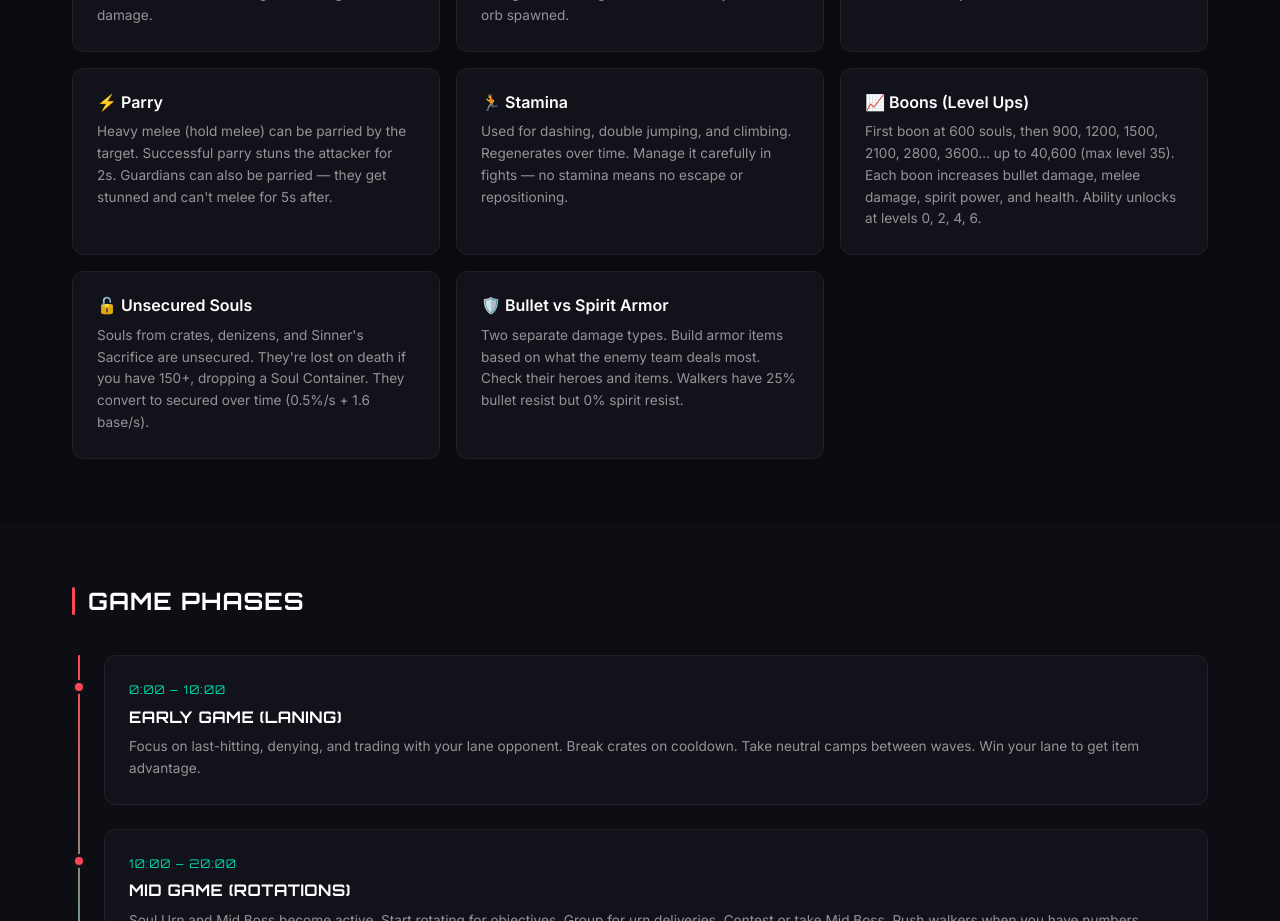
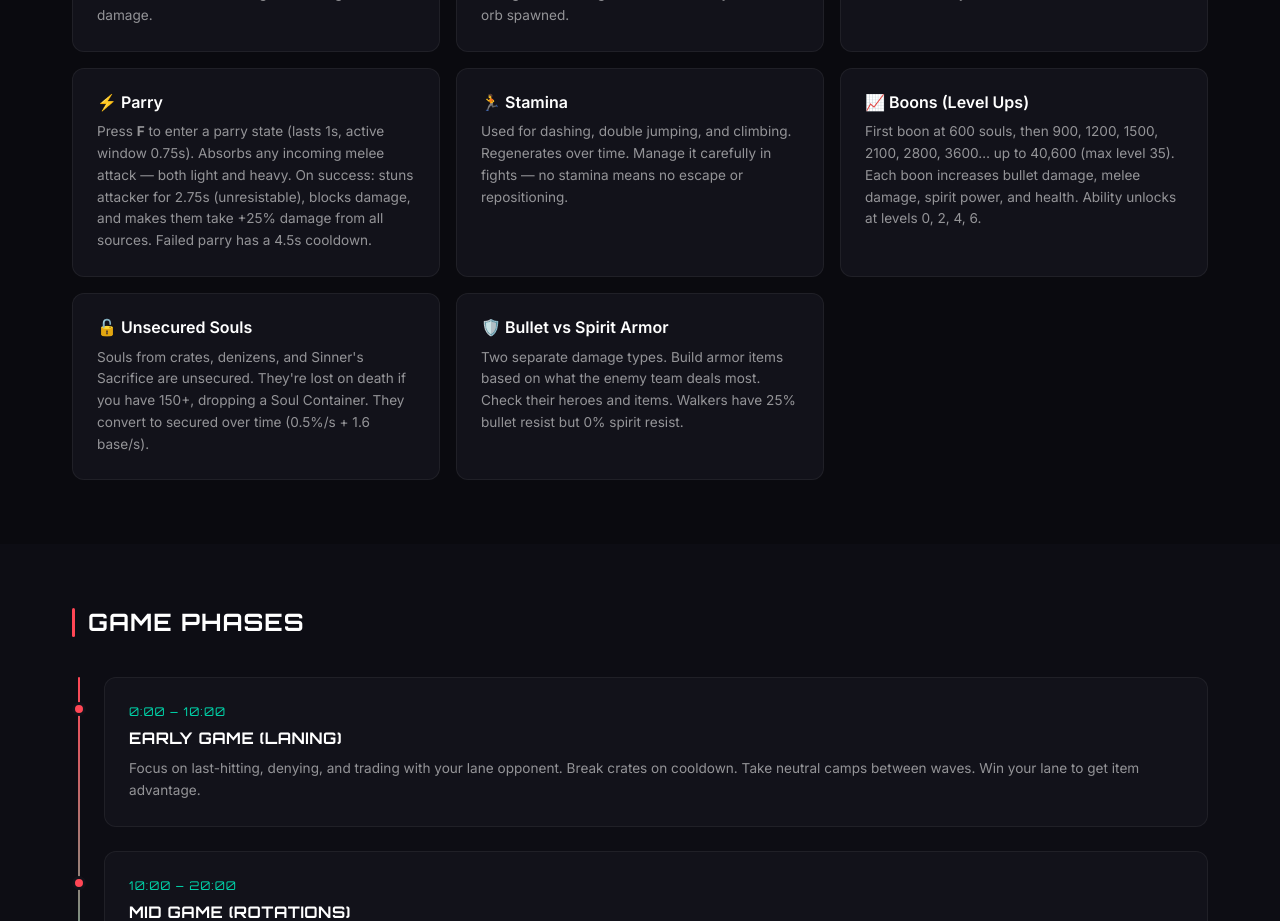
Before and after one commit to Shaxten/deadlock, an Angular app: page /guide in a window 1280 px wide. Shown: the part 2600-3521 px from the top of the page. Built offline with nearby package versions, Linux system fonts and the light colour scheme.

Commit message:
fix: correct parry mechanic - works on both light and heavy melee, 2.75s stun

```diff
--- a/src/app/pages/guide/guide.html
+++ b/src/app/pages/guide/guide.html
@@ -327,7 +327,7 @@
         </div>
         <div class="mechanic-card">
           <h3>⚡ Parry</h3>
-          <p>Heavy melee (hold melee) can be parried by the target. Successful parry stuns the attacker for 2s. Guardians can also be parried — they get stunned and can't melee for 5s after.</p>
+          <p>Press <strong>F</strong> to enter a parry state (lasts 1s, active window 0.75s). Absorbs any incoming melee attack — both light and heavy. On success: stuns attacker for 2.75s (unresistable), blocks damage, and makes them take +25% damage from all sources. Failed parry has a 4.5s cooldown.</p>
         </div>
         <div class="mechanic-card">
           <h3>🏃 Stamina</h3>
```
